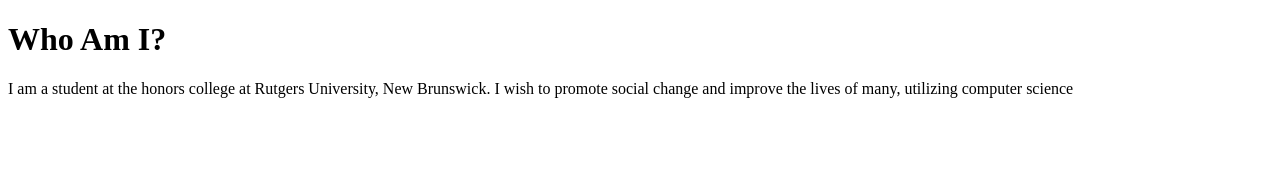
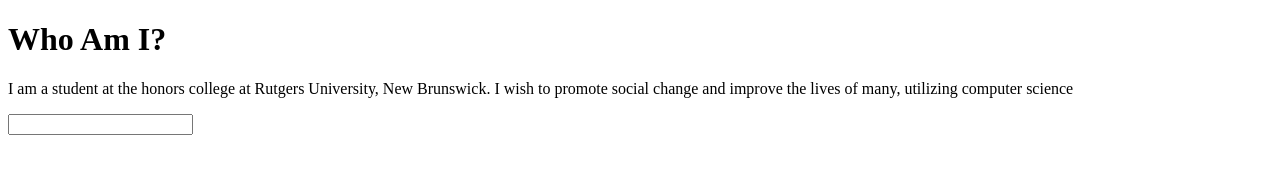
Before and after one commit to SamKG/SamKG.github.io, a plain HTML site: page index.html in a window 1280 px wide. Drawn offline with Linux system fonts and the light colour scheme.

Commit message:
Update index.html

```diff
--- a/index.html
+++ b/index.html
@@ -19,4 +19,6 @@
   <h1> Who Am I? </h1>
   <p> I am a student at the honors college at Rutgers University, New Brunswick. I wish to promote social change and improve the lives of many, utilizing computer science </p>
 </body>
+<input type="text" name="fname"><br>
+
 </html>
```
